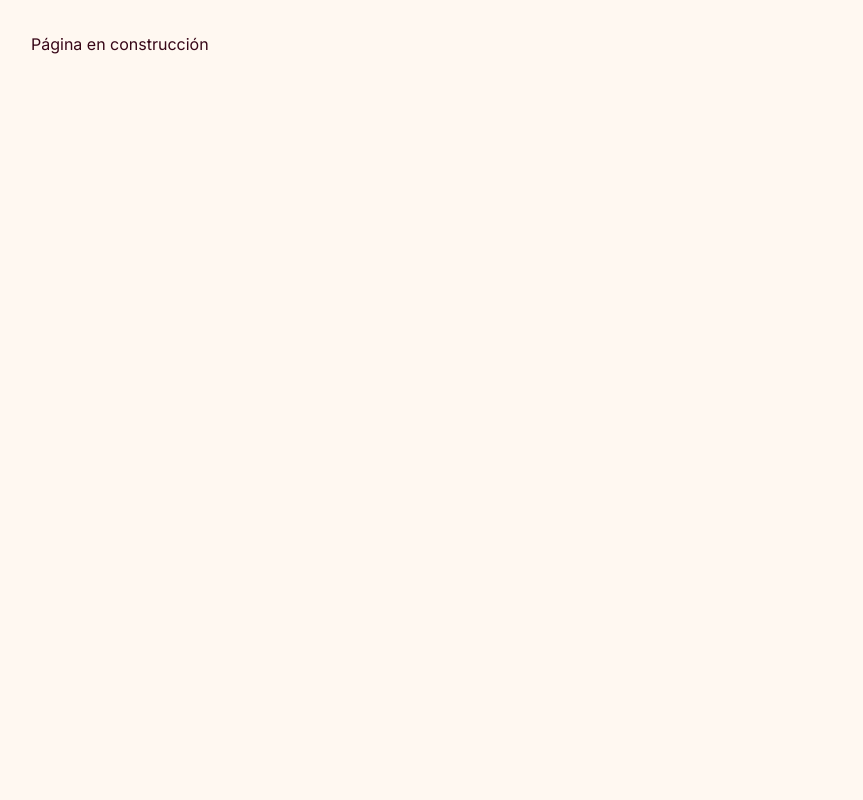
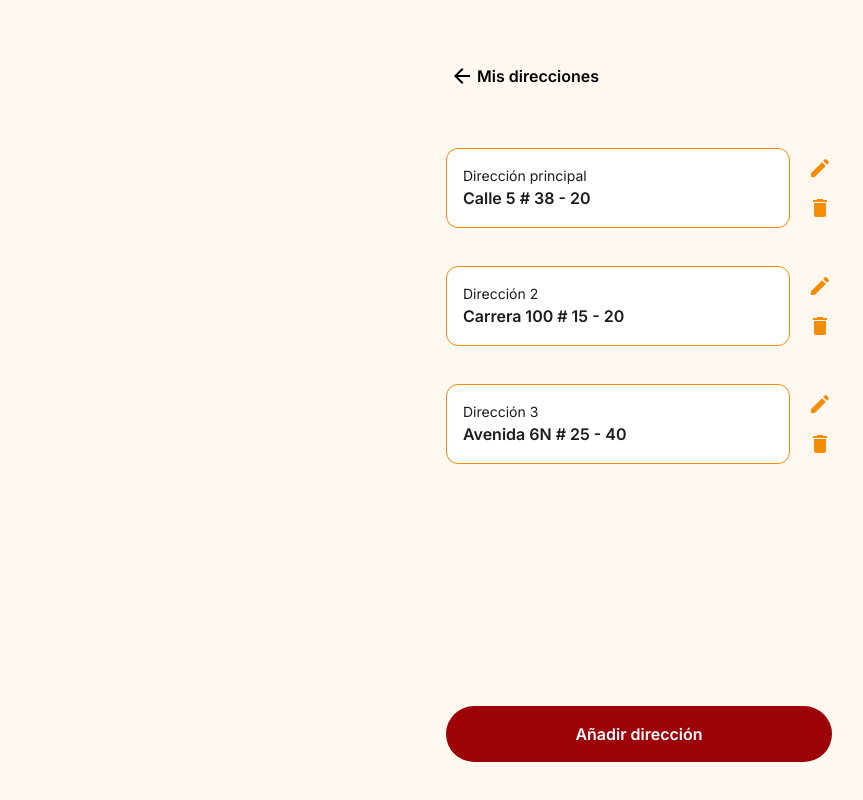
Before and after one commit to juanjose-atuesta/DomiPedidosX, a React (Vite) app in the folder frontend/: page /cliente/direcciones in a window 1280 px wide. Shown: the whole page, without its empty margins (1-864 px from the left). Built offline with nearby package versions, Linux system fonts and the light colour scheme.

Commit message:
feat(frontend): pantalla de acceso denegado y direcciones del cliente

```diff
--- a/frontend/src/App.jsx
+++ b/frontend/src/App.jsx
@@ -9,6 +9,8 @@ import FormularioProducto from "./pages/operador/FormularioProducto"
 import Promociones from "./pages/operador/Promociones"
 import FormularioPromocion from "./pages/operador/FormularioPromocion"
 import Inventario from "./pages/operador/Inventario"
+import AccesoDenegado from "./pages/AccesoDenegado"
+import Direcciones from "./pages/cliente/Direcciones"
 
 export default function App() {
   return (
@@ -27,6 +29,8 @@ export default function App() {
       <Route path="/operador/promociones/nueva" element={<FormularioPromocion />} />
       <Route path="/operador/promociones/:id/editar" element={<FormularioPromocion />} />
       <Route path="/operador/inventario" element={<Inventario />} />
+      <Route path="/acceso-denegado" element={<AccesoDenegado />} />
+      <Route path="/cliente/direcciones" element={<Direcciones />} />
       <Route path="*" element={<p className="p-8 text-texto">Página en construcción</p>} />
     </Routes>
   )
--- a/frontend/src/components/Boton.jsx
+++ b/frontend/src/components/Boton.jsx
@@ -14,14 +14,17 @@ const ESTILOS = {
 export default function Boton({
   tipo = "primario",
   anchoCompleto = false,
+  grande = false,
   className = "",
   children,
   ...props
 }) {
+  const tamano = grande ? "h-14 rounded-full" : "h-11 rounded-lg"
+
   return (
     <button
       type="button"
-      className={`inline-flex shrink-0 whitespace-nowrap h-11 items-center justify-center rounded-lg px-6 text-base font-semibold transition-colors disabled:cursor-not-allowed ${ESTILOS[tipo]} ${anchoCompleto ? "w-full" : ""} ${className}`}
+      className={`inline-flex shrink-0 items-center justify-center whitespace-nowrap px-6 text-base font-semibold transition-colors disabled:cursor-not-allowed ${tamano} ${ESTILOS[tipo]} ${anchoCompleto ? "w-full" : ""} ${className}`}
       {...props}
     >
       {children}
--- /dev/null
+++ b/frontend/src/components/Iconos.jsx
@@ -0,0 +1,23 @@
+export function FlechaIzquierda({ className = "h-6 w-6" }) {
+  return (
+    <svg viewBox="0 0 24 24" fill="currentColor" aria-hidden="true" className={className}>
+      <path d="M20 11H7.83l5.59-5.59L12 4l-8 8 8 8 1.41-1.41L7.83 13H20v-2z" />
+    </svg>
+  )
+}
+
+export function Lapiz({ className = "h-6 w-6" }) {
+  return (
+    <svg viewBox="0 0 24 24" fill="currentColor" aria-hidden="true" className={className}>
+      <path d="M3 17.25V21h3.75L17.81 9.94l-3.75-3.75L3 17.25zM20.71 7.04a1 1 0 0 0 0-1.41l-2.34-2.34a1 1 0 0 0-1.41 0l-1.83 1.83 3.75 3.75 1.83-1.83z" />
+    </svg>
+  )
+}
+
+export function Papelera({ className = "h-6 w-6" }) {
+  return (
+    <svg viewBox="0 0 24 24" fill="currentColor" aria-hidden="true" className={className}>
+      <path d="M6 19c0 1.1.9 2 2 2h8c1.1 0 2-.9 2-2V7H6v12zM19 4h-3.5l-1-1h-5l-1 1H5v2h14V4z" />
+    </svg>
+  )
+}
--- /dev/null
+++ b/frontend/src/data/direcciones.js
@@ -0,0 +1,5 @@
+export const DIRECCIONES = [
+  { id: 1, nombre: "Dirección principal", direccion: "Calle 5 # 38 - 20" },
+  { id: 2, nombre: "Dirección 2", direccion: "Carrera 100 # 15 - 20" },
+  { id: 3, nombre: "Dirección 3", direccion: "Avenida 6N # 25 - 40" },
+]
--- /dev/null
+++ b/frontend/src/layouts/ClienteLayout.jsx
@@ -0,0 +1,26 @@
+import { useNavigate } from "react-router-dom"
+import { FlechaIzquierda } from "../components/Iconos"
+
+export default function ClienteLayout({ titulo, volverA, derecha, pie, children }) {
+  const navigate = useNavigate()
+
+  return (
+    <div className="flex min-h-screen justify-center bg-fondo">
+      <div className="flex min-h-screen w-full max-w-[430px] flex-col px-[22px] pb-[38px] pt-16">
+        <header className="flex items-center justify-between pl-1">
+          <button
+            type="button"
+            onClick={() => (volverA ? navigate(volverA) : navigate(-1))}
+            className="flex items-center gap-[3px] text-base font-semibold text-black"
+          >
+            <FlechaIzquierda />
+            {titulo}
+          </button>
+          {derecha}
+        </header>
+        <main className="mt-[60px] flex flex-1 flex-col gap-5">{children}</main>
+        {pie && <footer className="pt-8">{pie}</footer>}
+      </div>
+    </div>
+  )
+}
--- /dev/null
+++ b/frontend/src/pages/AccesoDenegado.jsx
@@ -0,0 +1,25 @@
+import { useNavigate } from "react-router-dom"
+import Boton from "../components/Boton"
+
+export default function AccesoDenegado() {
+  const navigate = useNavigate()
+
+  return (
+    <main className="flex min-h-screen items-center justify-center bg-fondo p-6">
+      <section
+        role="alert"
+        className="flex w-full max-w-[480px] flex-col items-center gap-4 rounded-2xl border border-borde bg-white p-8 text-center"
+      >
+        <span
+          aria-hidden="true"
+          className="flex h-14 w-14 items-center justify-center rounded-full bg-error text-3xl text-white"
+        >
+          ✕
+        </span>
+        <h1 className="font-titulo text-[28px] font-semibold leading-9 text-texto">Acceso denegado</h1>
+        <p className="text-base text-texto-sec">No tienes permiso para ver esta sección.</p>
+        <Boton onClick={() => navigate("/")}>Volver al inicio</Boton>
+      </section>
+    </main>
+  )
+}
--- /dev/null
+++ b/frontend/src/pages/cliente/Direcciones.jsx
@@ -0,0 +1,65 @@
+import { useState } from "react"
+import { useNavigate } from "react-router-dom"
+import ClienteLayout from "../../layouts/ClienteLayout"
+import Boton from "../../components/Boton"
+import ModalConfirmacion from "../../components/ModalConfirmacion"
+import { Lapiz, Papelera } from "../../components/Iconos"
+import { DIRECCIONES } from "../../data/direcciones"
+
+export default function Direcciones() {
+  const navigate = useNavigate()
+  const [direcciones, setDirecciones] = useState(DIRECCIONES)
+  const [aEliminar, setAEliminar] = useState(null)
+
+  const eliminar = () => {
+    setDirecciones((ds) => ds.filter((d) => d.id !== aEliminar.id))
+    setAEliminar(null)
+  }
+
+  return (
+    <ClienteLayout
+      titulo="Mis direcciones"
+      pie={
+        <Boton grande anchoCompleto onClick={() => navigate("/cliente/direcciones/nueva")}>
+          Añadir dirección
+        </Boton>
+      }
+    >
+      {direcciones.length === 0 && (
+        <p className="text-center text-sm text-texto-sec">Aún no tienes direcciones guardadas</p>
+      )}
+
+      <ul className="flex flex-col gap-[38px]">
+        {direcciones.map((d) => (
+          <li key={d.id} className="flex items-center gap-[18px]">
+            <div className="flex h-20 flex-1 flex-col justify-center rounded-xl border border-ambar bg-white px-4">
+              <p className="text-sm text-[#1d1b20]">{d.nombre}</p>
+              <p className="text-base font-semibold text-[#1d1b20]">{d.direccion}</p>
+            </div>
+            <div className="flex flex-col gap-4 text-ambar">
+              <button
+                type="button"
+                aria-label={`Editar ${d.nombre}`}
+                onClick={() => navigate(`/cliente/direcciones/${d.id}/editar`)}
+              >
+                <Lapiz />
+              </button>
+              <button type="button" aria-label={`Eliminar ${d.nombre}`} onClick={() => setAEliminar(d)}>
+                <Papelera />
+              </button>
+            </div>
+          </li>
+        ))}
+      </ul>
+
+      <ModalConfirmacion
+        abierto={Boolean(aEliminar)}
+        titulo="¿Eliminar dirección?"
+        texto="Dejará de aparecer en tus direcciones guardadas. Tus pedidos anteriores no se modifican."
+        textoConfirmar="Eliminar"
+        onConfirmar={eliminar}
+        onCancelar={() => setAEliminar(null)}
+      />
+    </ClienteLayout>
+  )
+}
```
